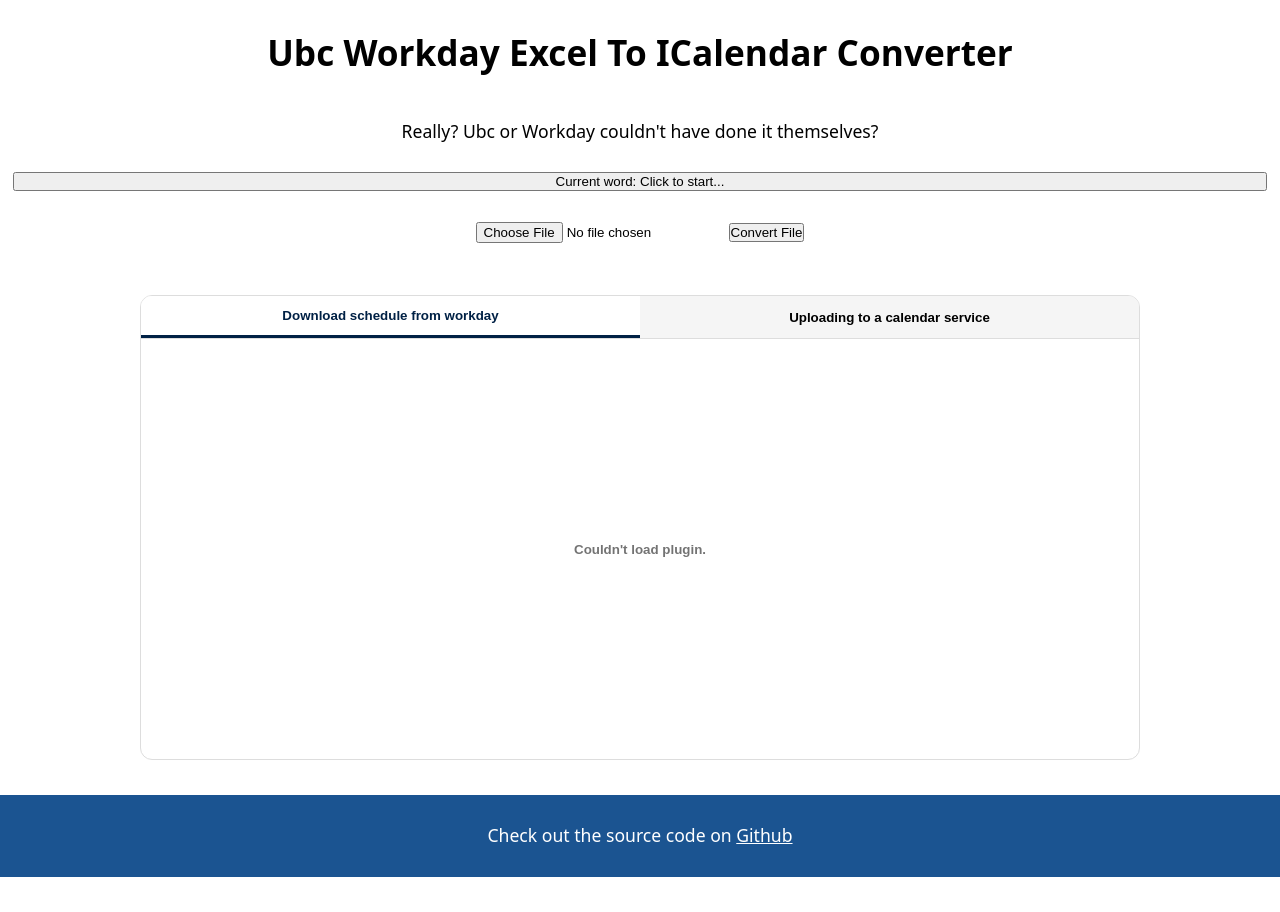
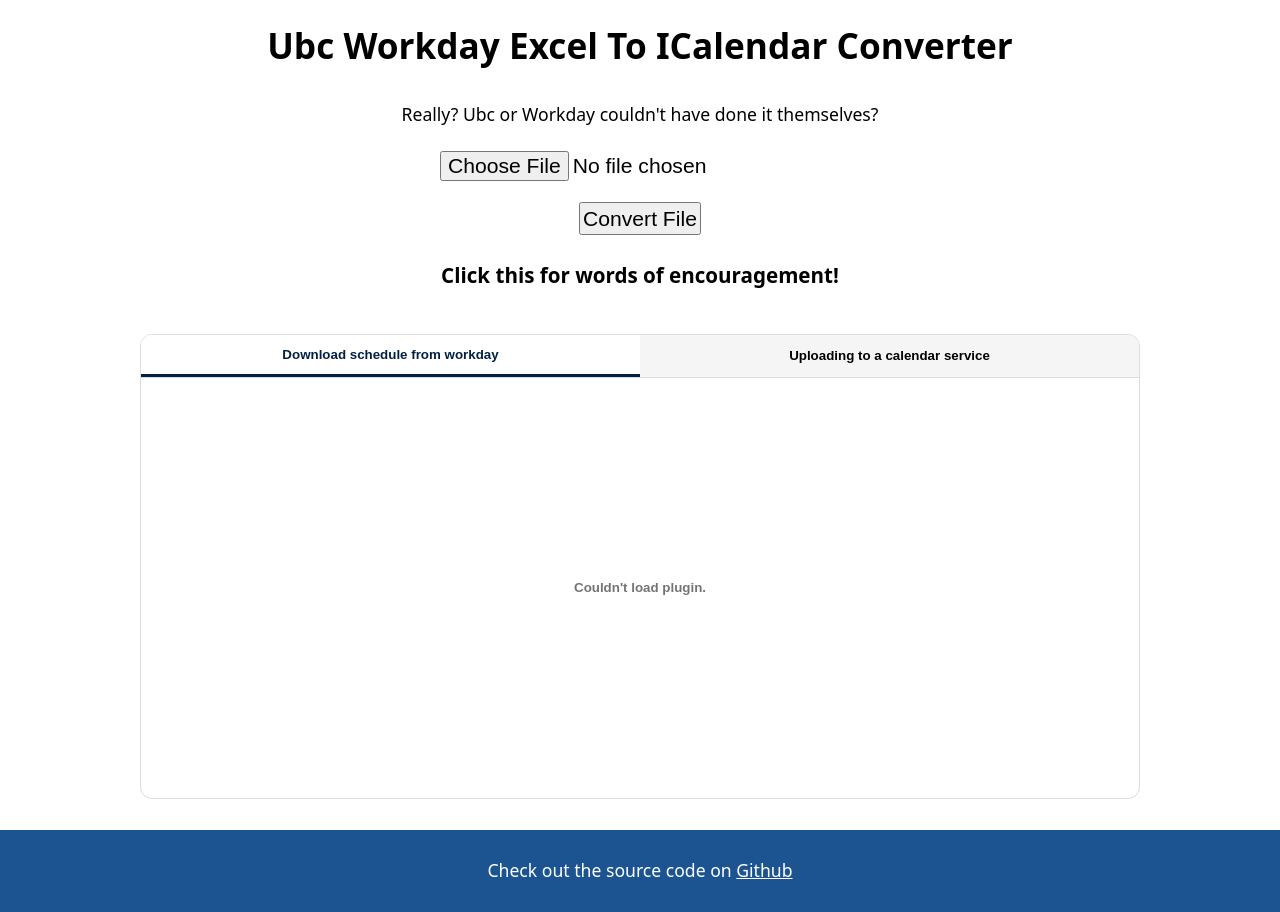
Before and after one commit to zycata/Workday-to-Calendar, a React (Vite) app in the folder frontend/: page / in a window 1280 px wide. Before the commit the page ends 877 px from the top, so only its background shows below. Built offline with nearby package versions, Linux system fonts and the light colour scheme.

Commit message:
Visual updates

```diff
--- a/frontend/src/App.css
+++ b/frontend/src/App.css
@@ -40,5 +40,5 @@
 }
 
 .spacing > * {
-  margin: 1em;
+  margin: 0.8em;
 }
--- a/frontend/src/App.jsx
+++ b/frontend/src/App.jsx
@@ -10,7 +10,6 @@
         /* Use a div or main instead of a fragment so Flexbox can see it as one block */
         <div className="app-container">
             <main className="main-content spacing">
-
                 <h1> Ubc Workday Excel To ICalendar Converter</h1>
                 <p>
                     {" "}
@@ -18,11 +17,11 @@
                     themselves?{" "}
                 </p>
 
+                <Excel_Form />
                 <RandomWordButton />
-
-                <Excel_Form />
-                <div className="pdf-wrapper"><TutorialTabs /></div>
-
+                <div className="pdf-wrapper">
+                    <TutorialTabs />
+                </div>
             </main>
 
             <footer className="footer">
--- a/frontend/src/components/Excel_Form.jsx
+++ b/frontend/src/components/Excel_Form.jsx
@@ -1,3 +1,5 @@
+import "./interactive_parts.css";
+
 function Excel_Form() {
     const handleSubmit = async (e) => {
         e.preventDefault();
@@ -36,9 +38,17 @@
         }
     };
     return (
-        <form id="uploadForm" onSubmit={handleSubmit}>
-            <input id="fileInput" type="file" name="file" />
-            <button type="submit">Convert File</button>
+        <form id="uploadForm" onSubmit={handleSubmit} className="submit-form">
+            <input
+                id="fileInput"
+                accept=".xlsx"
+                type="file"
+                name="file"
+                className="browse-button"
+            />
+            <button type="submit" className="convert-button">
+                Convert File
+            </button>
         </form>
     );
 }
--- a/frontend/src/components/RandomWordButton.jsx
+++ b/frontend/src/components/RandomWordButton.jsx
@@ -1,8 +1,8 @@
 import { useState } from "react";
-
+import './interactive_parts.css';
 function RandomWordButton() {
     const [loading, setLoading] = useState(false);
-    const [word, setWord] = useState("Click to start...");
+    const [word, setWord] = useState("Click this for words of encouragement!");
 
     const fetchWord = async () => {
         setLoading(true);
@@ -19,9 +19,9 @@
     };
 
     return (
-        <button onClick={fetchWord} disabled={loading} >
-            {loading ? "Fetching..." : `Current word: ${word}`}
-        </button>
+        <h3 onClick={fetchWord} disabled={loading} className="prevent-select fun-text">
+            {loading ? "Fetching..." : `${word}`}
+        </h3>
     );
 }
 
--- /dev/null
+++ b/frontend/src/components/interactive_parts.css
@@ -0,0 +1,35 @@
+.submit-form {
+    display: flex;
+    flex-direction: column;
+    align-items: center;
+
+}
+
+.browse-button {
+  cursor: pointer;
+  outline: none;
+  font-size: 1.2em;
+}
+
+.convert-button {
+  margin-top: 1em;
+  cursor: pointer;
+  outline: none;
+  font-size: 1.2em;
+  padding: 0.1em;
+}
+
+
+
+/* parts of css for randomwrodbutton */
+/* Why am I not making a new css file? idk.*/
+
+.prevent-select {
+  -webkit-user-select: none; /* Safari */
+  -ms-user-select: none; /* IE 10 and IE 11 */
+  user-select: none; /* Standard syntax */
+}
+
+.fun-text {
+  cursor: pointer;
+}
```
